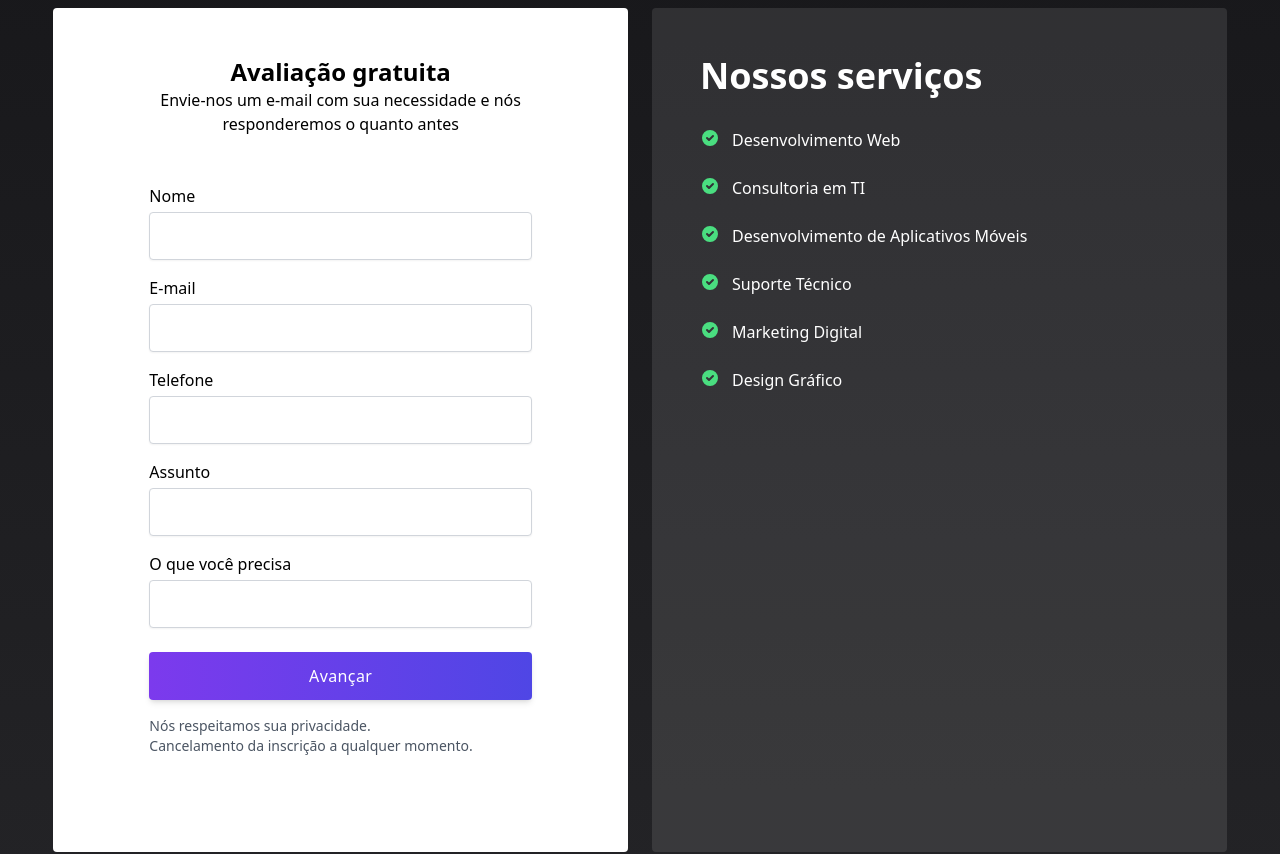
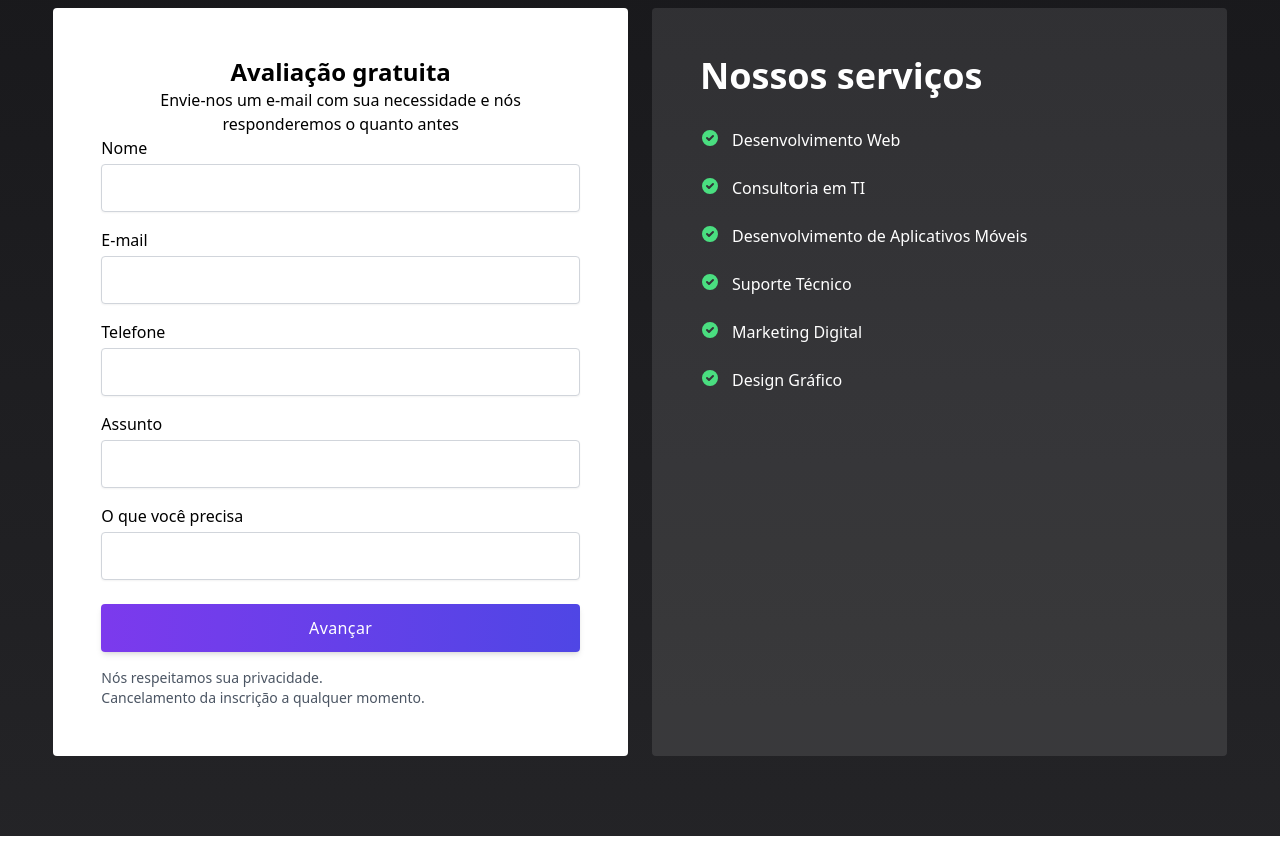
Before and after one commit to VictorAlvesFarias/Glafyros, a React (Vite) app: page / in a window 1280 px wide. Shown: the part 1920-2774 px from the top of the page. Built offline with nearby package versions, Linux system fonts and the light colour scheme.

Commit message:
Update home.tsx

```diff
--- a/src/pages/home/home.tsx
+++ b/src/pages/home/home.tsx
@@ -109,7 +109,7 @@ function Home() {
             Avaliação gratuita
           </h3>
           <p className="text-center">Envie-nos um e-mail com sua necessidade e nós responderemos o quanto antes</p>
-          <form className=' p-12 rounded' onSubmit={handleSubmit(handleOnSubmit)}>
+          <form className='rounded' onSubmit={handleSubmit(handleOnSubmit)}>
             <Input error={errors.nome?.message} name={"nome"} label={"Nome"} register={register} />
             <Input error={errors.email?.message} name={"email"} label={"E-mail"} register={register} />
             <Input error={errors.telefone?.message} name={"telefone"} label={"Telefone"} register={register} />
```
